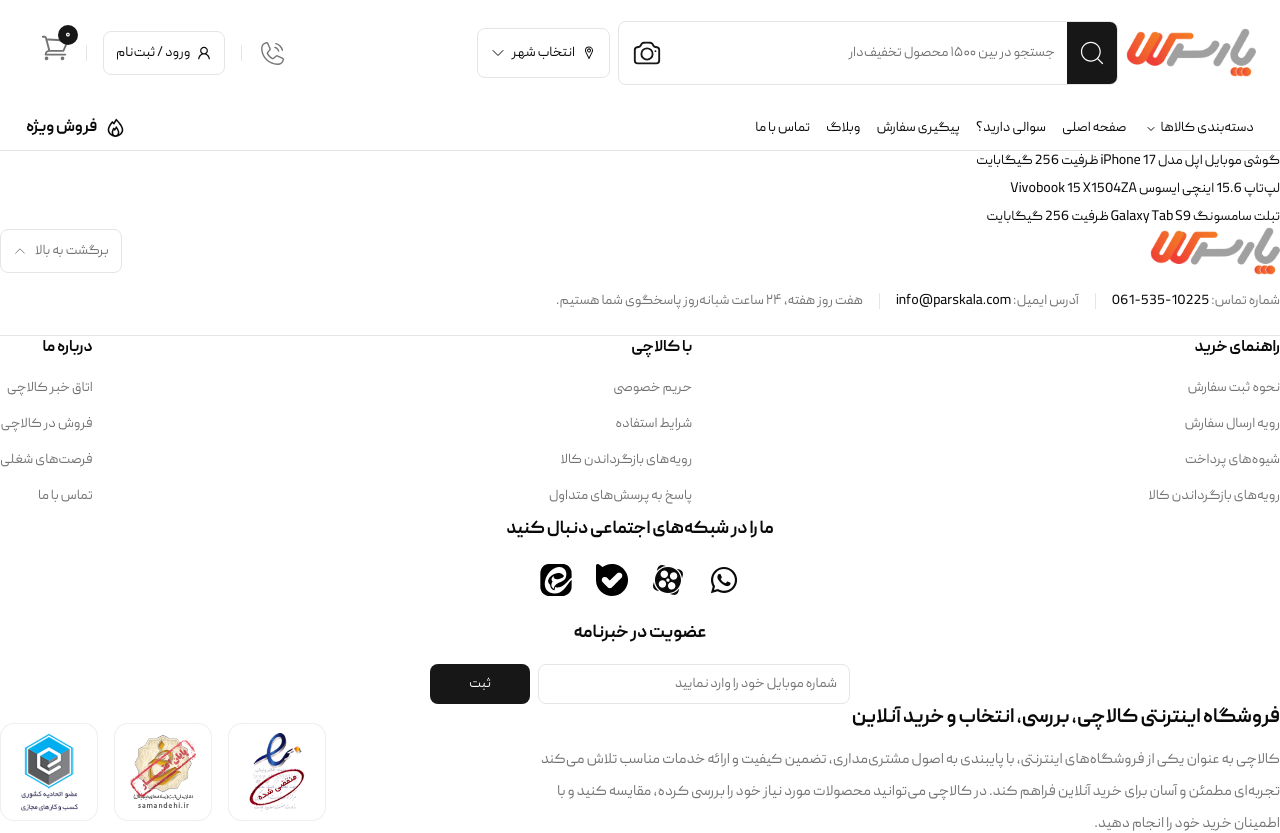
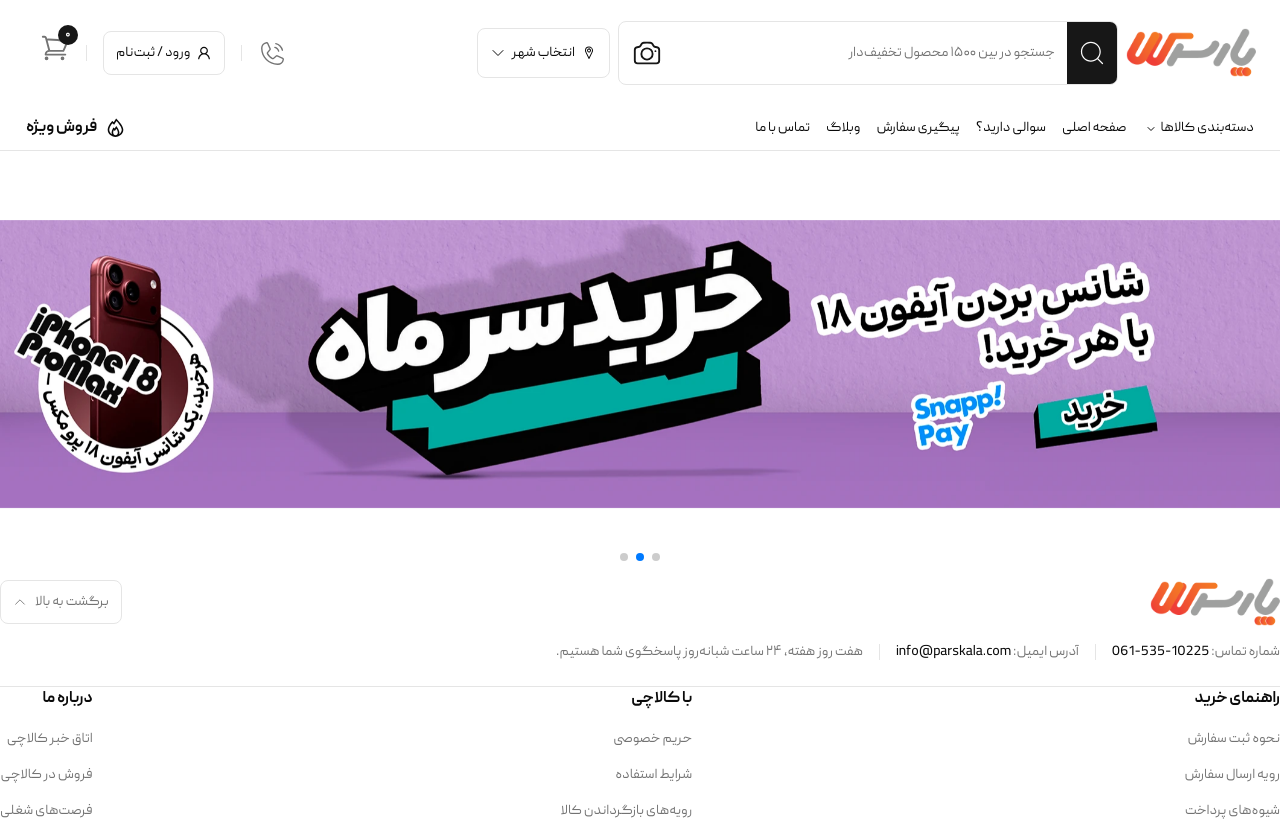
Before and after one commit to devfaf/kalachi-shop, a Next.js app: page / in a window 1280 px wide. Shown: the top 833 px of the page. Built offline with nearby package versions, Linux system fonts and the light colour scheme; what @mui/material-nextjs would draw is missing.

Commit message:
feat: add slider to main page and improve it make it links

```diff
--- a/src/app/page.tsx
+++ b/src/app/page.tsx
@@ -1,8 +1,7 @@
-import ProductList from "@/components/product/ProductList";
-
+import HomeSlider from "@/components/home/slider";
 const HomePage = () => {
     return (
-        <ProductList/>
+        <HomeSlider/>
     )
 }
 
--- a/src/components/home/slider.tsx
+++ b/src/components/home/slider.tsx
@@ -1,5 +1,7 @@
 "use client"
 
+import Link from "next/link"
+import Image from "next/image"
 import { Swiper, SwiperSlide } from "swiper/react"
 import { Autoplay, Pagination } from "swiper/modules"
 
@@ -8,9 +10,18 @@
 
 const HomeSlider = () => {
   const slides = [
-    "images/slider/1.png",
-    "images/slider/2.webp",
-    "images/slider/3.webp",
+    {
+      image: "/images/slider/1.png",
+      href: "/products/apple-iphone-17",
+    },
+    {
+      image: "/images/slider/2.webp",
+      href: "/products/asus-vivobook-15-x1504za",
+    },
+    {
+      image: "/images/slider/3.webp",
+      href: "/products/samsung-galaxy-tab-s9",
+    },
   ]
 
   return (
@@ -25,13 +36,19 @@
       pagination={{ clickable: true }}
       className="w-full"
     >
-      {slides.map((image) => (
-        <SwiperSlide key={image}>
-          <img
-            src={image}
-            alt="اسلاید فروشگاه کالاچی"
-            className="h-[200px] w-full object-cover md:h-[400px]"
-          />
+      {slides.map((slide) => (
+        <SwiperSlide key={slide.image}>
+          <Link href={slide.href} className="block">
+            <div className="relative aspect-[3/1] w-full">
+              <Image
+                src={slide.image}
+                alt="اسلاید فروشگاه کالاچی"
+                fill
+                priority
+                className="object-contain"
+              />
+            </div>
+          </Link>
         </SwiperSlide>
       ))}
     </Swiper>
```
